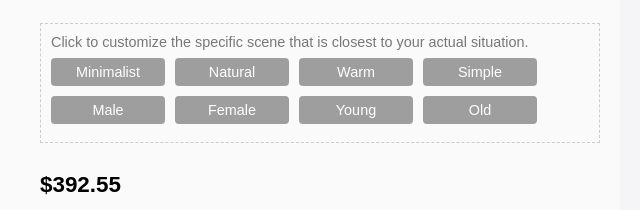
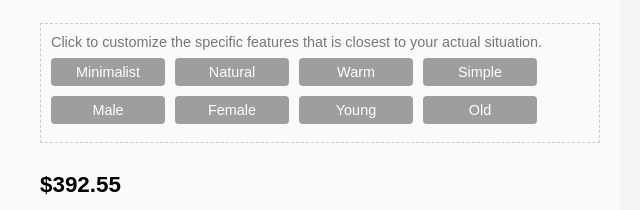
Before and after one commit to ym152/DP, a plain HTML site: page index.html in a window 1280 px wide. Shown: the part 251-461 px from the top of the page, 600-1240 px from the left. Drawn offline with Linux system fonts and the light colour scheme.

Commit message:
index.html

```diff
--- a/index.html
+++ b/index.html
@@ -286,7 +286,7 @@
 
         <div class="dashed-box">
           <div class="small-gray">
-            Click to customize the specific scene that is closest to your actual situation.
+            Click to customize the specific features that is closest to your actual situation.
           </div>
           <!-- 标签按钮区（性别/年龄 + 风格） -->
           <div class="tags">
```
